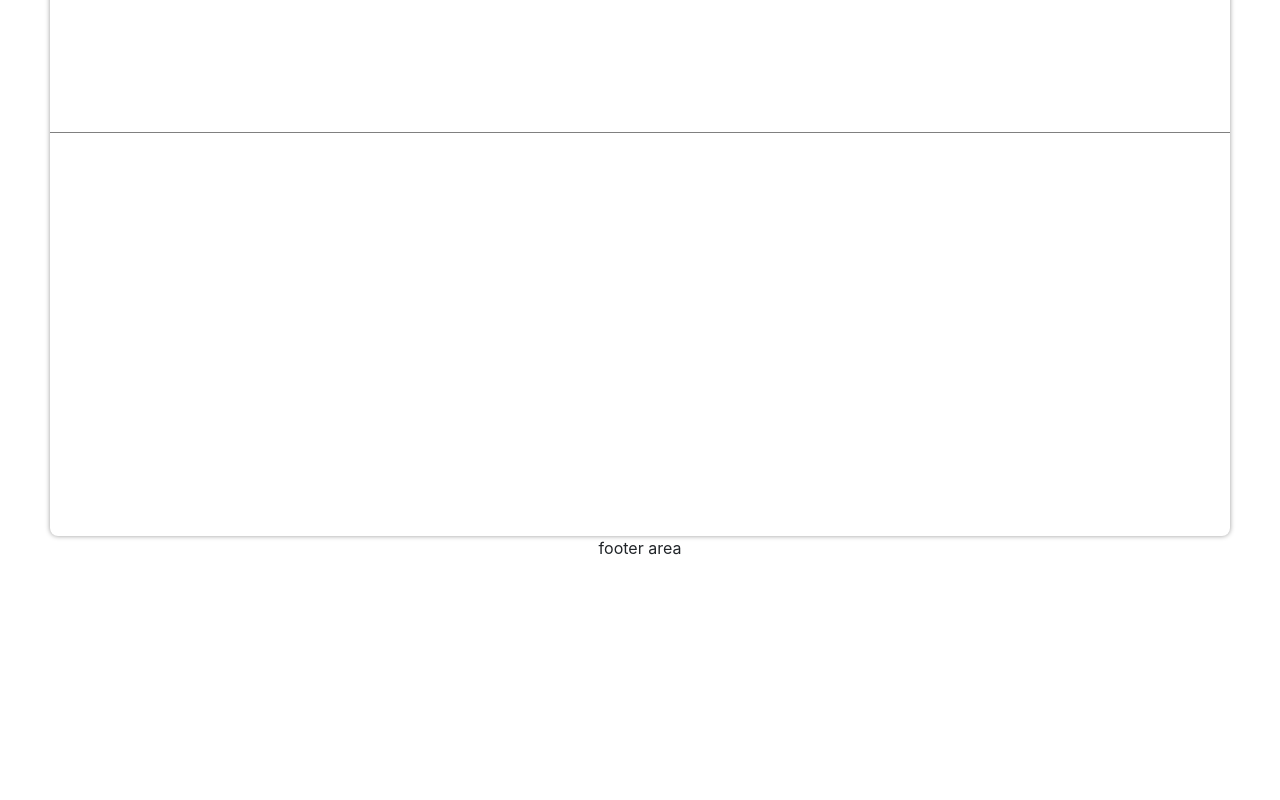
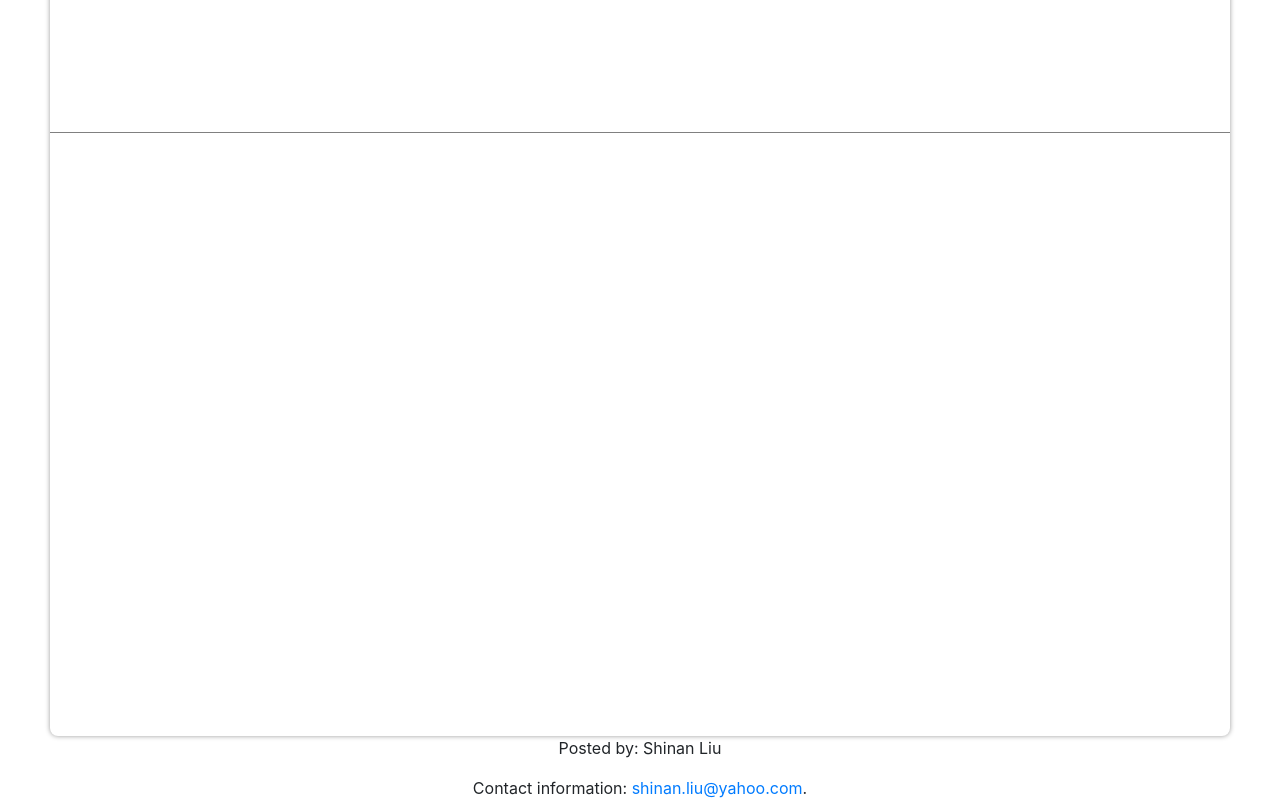
Before and after one commit to LandingHeart/MYBLOG, a React (Create React App) app: page / in a window 1280 px wide. Shown: the part 560-1360 px from the top of the page. Before the commit the page ends 1120 px from the top, so only its background shows below. Built offline with nearby package versions, Linux system fonts and the light colour scheme; the HTML template or start-up script is replaced by a standard one.

Commit message:
updating

```diff
--- a/src/App.css
+++ b/src/App.css
@@ -75,7 +75,7 @@
   -moz-box-shadow: 0 0 5px #999;
   -webkit-box-shadow: 0 0 5px #999;
   box-shadow: 0 0 5px #999;
-  height: 700px;
+  height: 900px;
   background-color:white;
   border-radius: 0.5rem;
 }
--- a/src/App.js
+++ b/src/App.js
@@ -23,7 +23,11 @@ class App extends Component {
         </section>
           </div>
           <div>
-            footer area
+          <footer>
+            <p>Posted by: Shinan Liu</p>
+            <p>Contact information: <a href="shinan.liu@yahoo.com">
+            shinan.liu@yahoo.com</a>.</p>
+          </footer>
           </div>
        </div>
 
```
